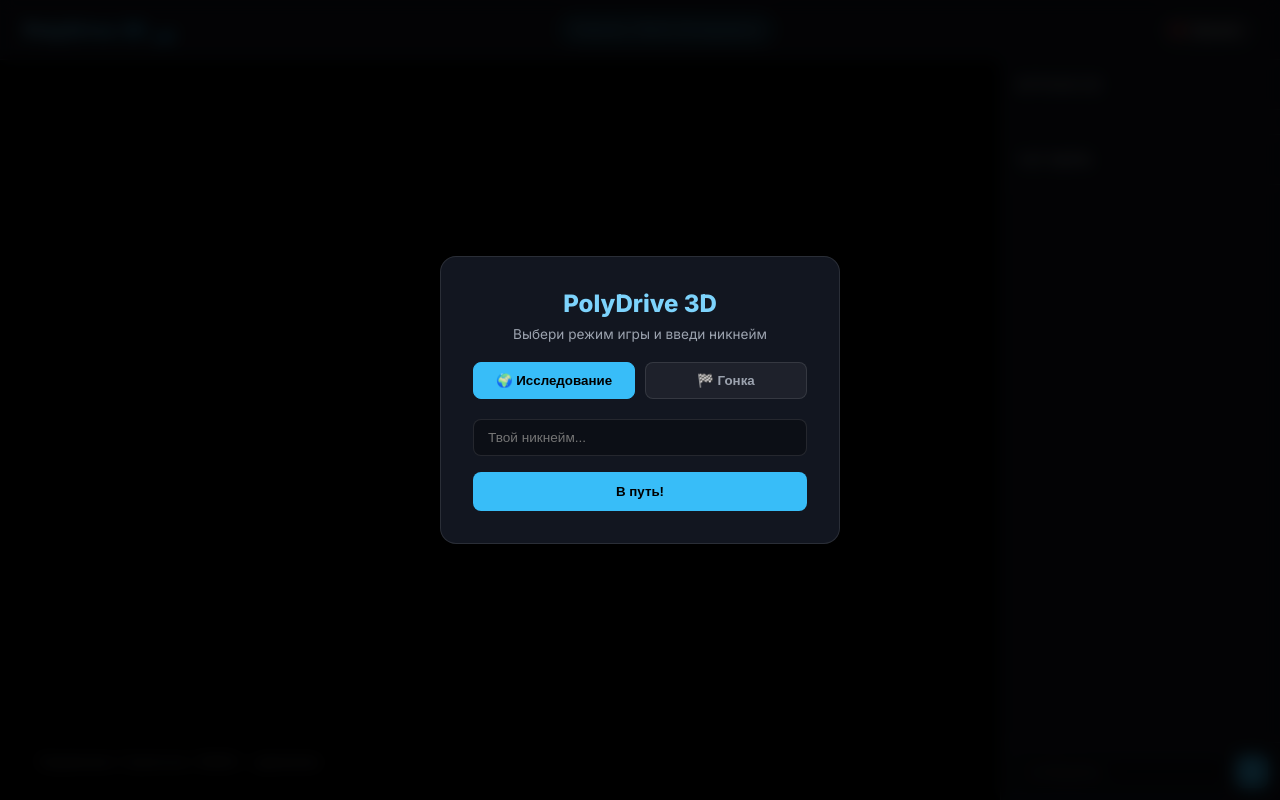
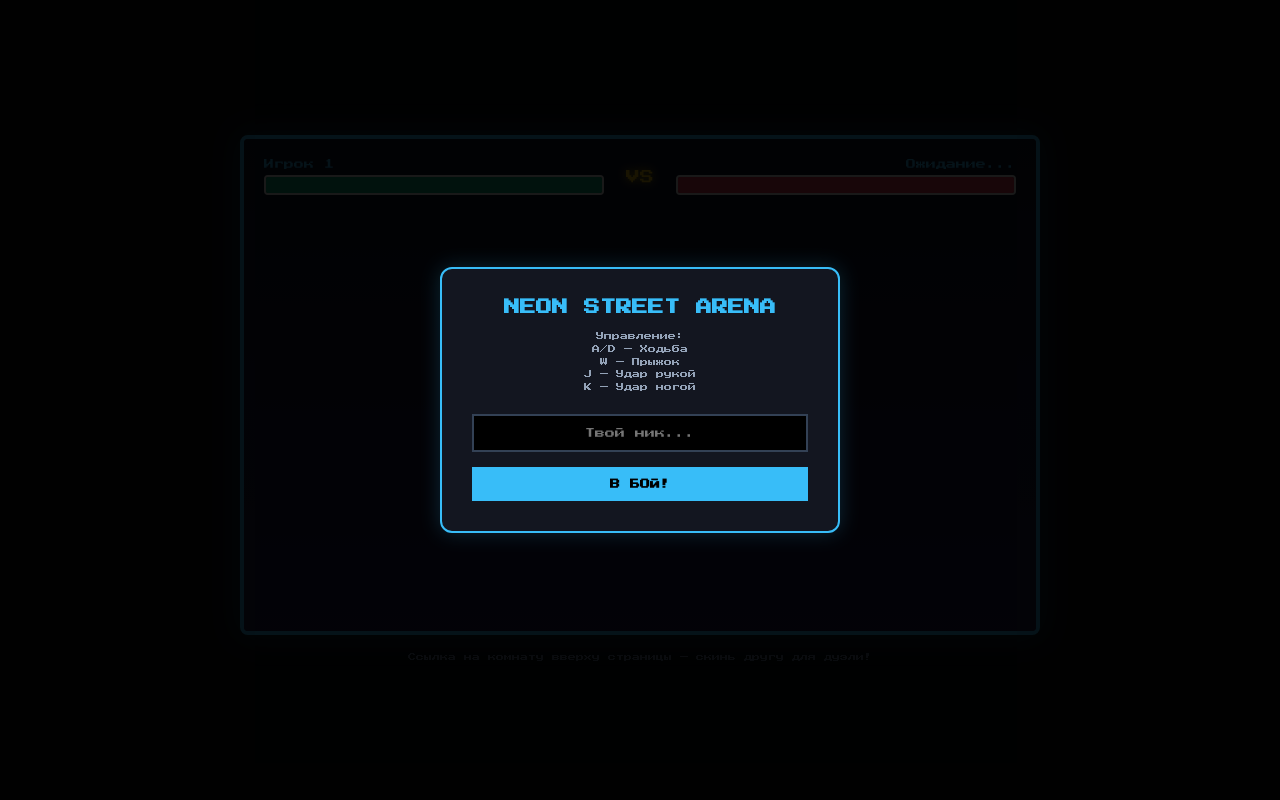
Before and after one commit to summus302014-ai/game, a website: page index.html in a window 1280 px wide. Drawn offline with nearby package versions, Linux system fonts and the light colour scheme.

Commit message:
Update index.html

```diff
--- a/index.html
+++ b/index.html
@@ -3,112 +3,124 @@
 <head>
     <meta charset="UTF-8">
     <meta name="viewport" content="width=device-width, initial-scale=1.0">
-    <title>PolyDrive 3D — Multiplayer Worlds</title>
-    <link href="https://fonts.googleapis.com/css2?family=Inter:wght@400;600;800&display=swap" rel="stylesheet">
+    <title>Neon Street Arena — Retro Fighter</title>
+    <link href="https://fonts.googleapis.com/css2?family=Press+Start+2P&display=swap" rel="stylesheet">
     <script src="https://cdn.socket.io/4.7.2/socket.io.min.js"></script>
-    <script src="https://cdnjs.cloudflare.com/ajax/libs/three.js/r128/three.min.js"></script>
     <style>
         :root {
-            --bg-dark: #0f1117;
-            --panel-bg: rgba(22, 26, 38, 0.85);
-            --accent: #38bdf8;
-            --accent-hover: #0ea5e9;
-            --border: rgba(255, 255, 255, 0.1);
+            --bg: #090a0f;
+            --panel: #131620;
+            --accent: #f43f5e;
             --text: #f3f4f6;
-            --text-dim: #9ca3af;
         }
 
         * { box-sizing: border-box; margin: 0; padding: 0; user-select: none; }
-        body { font-family: 'Inter', sans-serif; background-color: var(--bg-dark); color: var(--text); height: 100vh; overflow: hidden; display: flex; flex-direction: column; }
+        body { font-family: 'Press Start 2P', monospace; background-color: var(--bg); color: var(--text); height: 100vh; overflow: hidden; display: flex; flex-direction: column; align-items: center; justify-content: center; }
 
-        header {
-            height: 60px; background: var(--panel-bg); backdrop-filter: blur(12px); border-bottom: 1px solid var(--border);
-            display: flex; align-items: center; justify-content: space-between; padding: 0 24px; z-index: 10;
+        .game-container {
+            position: relative;
+            width: 800px;
+            height: 500px;
+            background: #1a1c29;
+            border: 4px solid #38bdf8;
+            box-shadow: 0 0 30px rgba(56, 189, 248, 0.3);
+            border-radius: 8px;
+            overflow: hidden;
         }
-        .logo { font-size: 1.2rem; font-weight: 800; background: linear-gradient(135deg, #7dd3fc, #0ea5e9); -webkit-background-clip: text; -webkit-text-fill-color: transparent; }
 
-        .room-badge { background: rgba(56, 189, 248, 0.15); border: 1px solid var(--accent); padding: 5px 12px; border-radius: 20px; font-size: 0.8rem; cursor: pointer; color: #7dd3fc; }
-        .status-badge { display: flex; align-items: center; gap: 8px; font-size: 0.85rem; background: rgba(255, 255, 255, 0.05); padding: 6px 14px; border-radius: 20px; border: 1px solid var(--border); }
-        .dot { width: 8px; height: 8px; border-radius: 50%; background: #ef4444; box-shadow: 0 0 8px #ef4444; }
-        .dot.online { background: #10b981; box-shadow: 0 0 8px #10b981; }
+        canvas { display: block; background: linear-gradient(to bottom, #0f172a, #1e1b4b); }
 
-        .workspace { flex: 1; display: flex; position: relative; }
-        .canvas-container { flex: 1; position: relative; background: #000; overflow: hidden; }
-        #webgl-container { width: 100%; height: 100%; display: block; }
+        /* HUD (Интерфейс здоровья) */
+        .hud {
+            position: absolute;
+            top: 20px;
+            left: 20px;
+            right: 20px;
+            display: flex;
+            justify-content: space-between;
+            align-items: center;
+            pointer-events: none;
+        }
 
-        .sidebar { width: 280px; background: var(--panel-bg); backdrop-filter: blur(12px); border-left: 1px solid var(--border); display: flex; flex-direction: column; z-index: 5; }
-        .panel-header { padding: 16px; font-size: 0.9rem; font-weight: 600; border-bottom: 1px solid var(--border); color: var(--text-dim); text-transform: uppercase; }
-        .players-list { padding: 12px; display: flex; flex-direction: column; gap: 8px; max-height: 180px; overflow-y: auto; }
-        .player-card { display: flex; align-items: center; gap: 10px; padding: 8px 12px; background: rgba(255, 255, 255, 0.03); border-radius: 8px; font-size: 0.9rem; }
+        .fighter-hud {
+            width: 340px;
+        }
 
-        .chat-section { flex: 1; display: flex; flex-direction: column; border-top: 1px solid var(--border); }
-        .messages { flex: 1; padding: 12px; overflow-y: auto; display: flex; flex-direction: column; gap: 8px; font-size: 0.85rem; }
-        .msg { background: rgba(255, 255, 255, 0.03); padding: 8px 10px; border-radius: 6px; line-height: 1.4; }
-        .msg .author { font-weight: 600; color: var(--accent); margin-bottom: 2px; }
-        .chat-input { padding: 12px; border-top: 1px solid var(--border); display: flex; gap: 8px; }
-        input[type="text"] { flex: 1; background: rgba(0, 0, 0, 0.3); border: 1px solid var(--border); border-radius: 8px; padding: 8px 12px; color: #fff; outline: none; font-size: 0.85rem; }
-        .btn-send { background: var(--accent); border: none; color: #fff; padding: 0 12px; border-radius: 8px; cursor: pointer; font-weight: 600; }
+        .name-tag { font-size: 10px; margin-bottom: 6px; color: #38bdf8; }
+        .hp-bar-bg { width: 100%; height: 20px; background: #334155; border: 2px solid #fff; border-radius: 4px; overflow: hidden; }
+        .hp-bar-fill { width: 100%; height: 100%; background: #10b981; transition: width 0.2s; }
+        .hp-bar-fill.right { background: #f43f5e; }
 
-        .modal { position: fixed; inset: 0; background: rgba(0,0,0,0.85); backdrop-filter: blur(8px); display: flex; align-items: center; justify-content: center; z-index: 100; }
-        .modal-card { background: var(--panel-bg); border: 1px solid var(--border); padding: 32px; border-radius: 16px; width: 400px; text-align: center; box-shadow: 0 10px 30px rgba(0,0,0,0.5); }
-        .modal-card h2 { margin-bottom: 8px; color: #7dd3fc; }
-        .modal-card p { font-size: 0.85rem; color: var(--text-dim); margin-bottom: 20px; }
-        .modal-card input { width: 100%; margin-bottom: 16px; padding: 10px 14px; background: rgba(0,0,0,0.3); border: 1px solid var(--border); border-radius: 8px; color: #fff; outline: none; }
+        .vs-badge { font-size: 14px; color: #facc15; text-shadow: 0 0 10px #facc15; }
 
-        .mode-select { display: flex; gap: 10px; margin-bottom: 20px; }
-        .mode-btn { flex: 1; padding: 10px; background: rgba(255,255,255,0.05); border: 1px solid var(--border); border-radius: 8px; color: var(--text-dim); cursor: pointer; font-weight: 600; transition: 0.2s; }
-        .mode-btn.selected { background: var(--accent); color: #000; border-color: var(--accent); }
+        /* Модальное окно */
+        .modal {
+            position: fixed;
+            inset: 0;
+            background: rgba(0,0,0,0.9);
+            display: flex;
+            align-items: center;
+            justify-content: center;
+            z-index: 100;
+        }
 
-        .btn-main { width: 100%; padding: 12px; background: var(--accent); border: none; border-radius: 8px; color: #000; font-weight: 800; cursor: pointer; transition: background 0.2s; }
-        .btn-main:hover { background: var(--accent-hover); }
+        .modal-card {
+            background: var(--panel);
+            border: 2px solid #38bdf8;
+            padding: 30px;
+            border-radius: 12px;
+            text-align: center;
+            width: 400px;
+            box-shadow: 0 0 20px rgba(56,189,248,0.2);
+        }
 
-        .controls-hint { position: absolute; bottom: 20px; left: 20px; background: rgba(0,0,0,0.7); padding: 10px 16px; border-radius: 8px; font-size: 0.8rem; color: var(--text-dim); border: 1px solid var(--border); pointer-events: none; }
+        .modal-card h2 { font-size: 16px; margin-bottom: 15px; color: #38bdf8; }
+        .modal-card p { font-size: 8px; color: #94a3b8; margin-bottom: 20px; line-height: 1.6; }
+        .modal-card input {
+            width: 100%; padding: 12px; background: #000; border: 2px solid #334155;
+            color: #fff; font-family: 'Press Start 2P', monospace; font-size: 10px; text-align: center; margin-bottom: 15px; outline: none;
+        }
+        .modal-card input:focus { border-color: #38bdf8; }
+
+        .btn {
+            width: 100%; padding: 12px; background: #38bdf8; border: none; color: #000;
+            font-family: 'Press Start 2P', monospace; font-size: 10px; font-weight: bold; cursor: pointer; transition: 0.2s;
+        }
+        .btn:hover { background: #7dd3fc; box-shadow: 0 0 10px #38bdf8; }
+
+        .controls-hint {
+            margin-top: 15px; font-size: 8px; color: #64748b; text-align: center; line-height: 1.8;
+        }
     </style>
 </head>
 <body>
 
     <div class="modal" id="loginModal">
         <div class="modal-card">
-            <h2>PolyDrive 3D</h2>
-            <p>Выбери режим игры и введи никнейм</p>
-            <div class="mode-select">
-                <button class="mode-btn selected" id="btnExplore" onclick="setMode('explore')">🌍 Исследование</button>
-                <button class="mode-btn" id="btnRace" onclick="setMode('race')">🏁 Гонка</button>
-            </div>
-            <input type="text" id="usernameInput" placeholder="Твой никнейм..." maxlength="15">
-            <button class="btn-main" onclick="joinGame()">В путь!</button>
+            <h2>NEON STREET ARENA</h2>
+            <p>Управление:<br>A/D — Ходьба<br>W — Прыжок<br>J — Удар рукой<br>K — Удар ногой</p>
+            <input type="text" id="usernameInput" placeholder="Твой ник..." maxlength="10">
+            <button class="btn" onclick="joinGame()">В БОЙ!</button>
         </div>
     </div>
 
-    <header>
-        <div class="logo">PolyDrive 3D 🏎️</div>
-        <div class="room-badge" id="roomBadge" onclick="copyLink()">Комната: Загрузка...</div>
-        <div class="status-badge">
-            <div class="dot" id="statusDot"></div>
-            <span id="statusText">Офлайн</span>
-        </div>
-    </header>
-
-    <div class="workspace">
-        <div class="canvas-container" id="canvasContainer">
-            <div id="webgl-container"></div>
-            <div class="controls-hint" id="hintsText">Управление: Стрелочки / WASD — движение</div>
+    <div class="game-container">
+        <div class="hud">
+            <div class="fighter-hud">
+                <div class="name-tag" id="p1Name">Игрок 1</div>
+                <div class="hp-bar-bg"><div class="hp-bar-fill" id="p1Hp" style="width: 100%;"></div></div>
+            </div>
+            <div class="vs-badge">VS</div>
+            <div class="fighter-hud" style="text-align: right;">
+                <div class="name-tag" id="p2Name">Ожидание...</div>
+                <div class="hp-bar-bg"><div class="hp-bar-fill right" id="p2Hp" style="width: 100%;"></div></div>
+            </div>
         </div>
 
-        <div class="sidebar">
-            <div class="panel-header">Игроки (<span id="onlineCount">0</span>)</div>
-            <div class="players-list" id="playersList"></div>
+        <canvas id="fightCanvas" width="800" height="500"></canvas>
+    </div>
 
-            <div class="chat-section">
-                <div class="panel-header">Чат мира</div>
-                <div class="messages" id="chatMessages"></div>
-                <div class="chat-input">
-                    <input type="text" id="msgInput" placeholder="Сообщение...">
-                    <button class="btn-send" onclick="sendMsg()">></button>
-                </div>
-            </div>
-        </div>
-    </div>
+    <div class="controls-hint">Ссылка на комнату вверху страницы — скинь другу для дуэли!</div>
 
     <script>
         // ВСТАВЬ СВОЮ ССЫЛКУ С RENDER СЮДА:
@@ -116,83 +128,18 @@
 
         let socket;
         let nickname = "";
-        let gameMode = "explore";
-        let remoteCars = {};
-
         const urlParams = new URLSearchParams(window.location.search);
         let roomId = urlParams.get('room');
         if (!roomId) {
             roomId = Math.random().toString(36).substring(2, 8);
             window.history.replaceState({}, '', `?room=${roomId}`);
         }
-        document.getElementById('roomBadge').innerText = `Комната: ${roomId} (Копировать)`;
 
-        function copyLink() {
-            navigator.clipboard.writeText(window.location.href);
-            alert('Ссылка на мир скопирована! Отправь другу.');
-        }
+        const canvas = document.getElementById('fightCanvas');
+        const ctx = canvas.getContext('2d');
 
-        function setMode(m) {
-            gameMode = m;
-            document.getElementById('btnExplore').classList.toggle('selected', m === 'explore');
-            document.getElementById('btnRace').classList.toggle('selected', m === 'race');
-            document.getElementById('hintsText').innerText = m === 'explore' ?
-                'Режим: Свободное исследование холмов и рельефа' :
-                'Режим: Кольцевая гонка с препятствиями!';
-        }
-
-        // --- THREE.JS 3D МИР ---
-        const container = document.getElementById('webgl-container');
-        const scene = new THREE.Scene();
-        scene.background = new THREE.Color(0x0f1117);
-        scene.fog = new THREE.FogExp2(0x0f1117, 0.015);
-
-        const camera = new THREE.PerspectiveCamera(60, container.clientWidth / container.clientHeight, 0.1, 1000);
-        const renderer = new THREE.WebGLRenderer({ antialias: true });
-        renderer.setSize(container.clientWidth, container.clientHeight);
-        renderer.shadowMap.enabled = true;
-        container.appendChild(renderer.domElement);
-
-        // Свет
-        const ambientLight = new THREE.AmbientLight(0xffffff, 0.6);
-        scene.add(ambientLight);
-        const dirLight = new THREE.DirectionalLight(0x38bdf8, 1.2);
-        dirLight.position.set(50, 100, 50);
-        scene.add(dirLight);
-
-        // Земля (рельеф)
-        const planeGeo = new THREE.PlaneGeometry(500, 500, 40, 40);
-        planeGeo.rotateX(-Math.PI / 2);
-        // Создаем холмы через вершины
-        const pos = planeGeo.attributes.position;
-        for (let i = 0; i < pos.count; i++) {
-            let px = pos.getX(i);
-            let pz = pos.getZ(i);
-            if (Math.abs(px) > 20 || Math.abs(pz) > 20) {
-                pos.setY(i, Math.sin(px * 0.05) * Math.cos(pz * 0.05) * 6);
-            }
-        }
-        planeGeo.computeVertexNormals();
-        const planeMat = new THREE.MeshStandardMaterial({ color: 0x1e293b, roughness: 0.8 });
-        const terrain = new THREE.Mesh(planeGeo, planeMat);
-        scene.add(terrain);
-
-        // Наша машинка (3D модель из кубиков)
-        const carGroup = new THREE.Group();
-        const bodyMat = new THREE.MeshStandardMaterial({ color: 0x38bdf8, metalness: 0.5 });
-        const bodyMesh = new THREE.Mesh(new THREE.BoxGeometry(2, 0.8, 4), bodyMat);
-        bodyMesh.position.y = 0.6;
-        carGroup.add(bodyMesh);
-
-        const roofMesh = new THREE.Mesh(new THREE.BoxGeometry(1.6, 0.6, 2), bodyMat);
-        roofMesh.position.set(0, 1.2, -0.2);
-        carGroup.add(roofMesh);
-        scene.add(carGroup);
-
-        // Физика нашей машины
-        let carPos = { x: 0, y: 1, z: 0 };
-        let carAngle = 0;
-        let carSpeed = 0;
+        let myData = { x: 150, y: 350, vx: 0, vy: 0, state: 'idle' };
+        let allPlayers = {};
         let keys = {};
 
         window.onkeydown = (e) => keys[e.code] = true;
@@ -207,91 +154,126 @@
             socket = io(SERVER_URL);
 
             socket.on('connect', () => {
-                document.getElementById('statusDot').classList.add('online');
-                document.getElementById('statusText').innerText = 'Онлайн';
-                socket.emit('join_room', { roomId, username: nickname, mode: gameMode });
+                socket.emit('join_room', { roomId, username: nickname });
             });
 
-            socket.on('update_players', (players) => {
-                const list = document.getElementById('playersList');
-                const keysArr = Object.keys(players);
-                document.getElementById('onlineCount').innerText = keysArr.length;
-                list.innerHTML = '';
+            socket.on('room_full', () => {
+                alert('Комната заполнена! Попробуй зайти по другой ссылке.');
+                window.location.reload();
+            });
 
-                keysArr.forEach(id => {
+            socket.on('update_game', (players) => {
+                allPlayers = players;
+
+                // Обновляем шкалы здоровья в HUD
+                for (let id in players) {
                     let p = players[id];
-                    list.innerHTML += `<div class="player-card"><span>🚗 ${p.name} (${p.mode === 'explore'?'Исследует':'Гонка'})</span></div>`;
-
-                    if (id !== socket.id) {
-                        if (!remoteCars[id]) {
-                            // Создаем модель для другого игрока
-                            const rMesh = new THREE.Mesh(new THREE.BoxGeometry(2, 0.8, 4), new THREE.MeshStandardMaterial({ color: 0xf43f5e }));
-                            scene.add(rMesh);
-                            remoteCars[id] = rMesh;
-                        }
-                        remoteCars[id].position.set(p.x, p.y, p.z);
-                        remoteCars[id].rotation.y = p.ry;
-                    }
-                });
-
-                // Удаляем вышедших
-                for (let id in remoteCars) {
-                    if (!players[id]) {
-                        scene.remove(remoteCars[id]);
-                        delete remoteCars[id];
+                    if (p.side === 'left') {
+                        document.getElementById('p1Name').innerText = p.name;
+                        document.getElementById('p1Hp').style.width = p.hp + '%';
+                    } else {
+                        document.getElementById('p2Name').innerText = p.name;
+                        document.getElementById('p2Hp').style.width = p.hp + '%';
                     }
                 }
             });
 
-            socket.on('chat_message', (data) => {
-                const box = document.getElementById('chatMessages');
-                box.innerHTML += `<div class="msg"><div class="author">${data.user}</div><div>${data.text}</div></div>`;
-                box.scrollTop = box.scrollHeight;
-            });
-
-            animate();
+            requestAnimationFrame(gameLoop);
         }
 
-        function animate() {
-            requestAnimationFrame(animate);
+        function update() {
+            if (!socket) return;
 
-            // Управление машиной
-            if (keys['ArrowUp'] || keys['KeyW']) carSpeed += 0.015;
-            if (keys['ArrowDown'] || keys['KeyS']) carSpeed -= 0.015;
-            carSpeed *= 0.95; // трение
-
-            if (keys['ArrowLeft'] || keys['KeyA']) carAngle += 0.03 * (carSpeed * 2);
-            if (keys['ArrowRight'] || keys['KeyD']) carAngle -= 0.03 * (carSpeed * 2);
-
-            carPos.x += Math.sin(carAngle) * carSpeed;
-            carPos.z += Math.cos(carAngle) * carSpeed;
-
-            // Плавное следование рельефу
-            carPos.y = Math.sin(carPos.x * 0.05) * Math.cos(carPos.z * 0.05) * 6 + 0.5;
-
-            carGroup.position.set(carPos.x, carPos.y, carPos.z);
-            carGroup.rotation.y = carAngle;
-
-            // Камера следит за машиной сзади
-            camera.position.x = carPos.x - Math.sin(carAngle) * 12;
-            camera.position.y = carPos.y + 5;
-            camera.position.z = carPos.z - Math.cos(carAngle) * 12;
-            camera.lookAt(carPos.x, carPos.y + 1, carPos.z);
-
-            // Отправляем координаты на сервер
-            if (socket && socket.connected) {
-                socket.emit('player_move', { x: carPos.x, y: carPos.y, z: carPos.z, rx: 0, ry: carAngle });
+            // Простое управление физикой бойца
+            if (keys['KeyA'] || keys['ArrowLeft']) {
+                myData.x -= 4;
+                myData.state = 'walk';
+            } else if (keys['KeyD'] || keys['ArrowRight']) {
+                myData.x += 4;
+                myData.state = 'walk';
+            } else {
+                myData.state = 'idle';
             }
 
-            renderer.render(scene, camera);
+            // Прыжок
+            if ((keys['KeyW'] || keys['ArrowUp']) && myData.y >= 350) {
+                myData.vy = -12;
+            }
+
+            myData.vy += 0.6; // гравитация
+            myData.y += myData.vy;
+            if (myData.y > 350) {
+                myData.y = 350;
+                myData.vy = 0;
+            }
+
+            // Границы экрана
+            if (myData.x < 50) myData.x = 50;
+            if (myData.x > 750) myData.x = 750;
+
+            let action = null;
+            if (keys['KeyJ']) action = 'punch';
+            if (keys['KeyK']) action = 'kick';
+
+            socket.emit('player_action', {
+                x: myData.x,
+                y: myData.y,
+                state: action ? action : myData.state,
+                action: action
+            });
         }
 
-        function sendMsg() {
-            const input = document.getElementById('msgInput');
-            if (input.value.trim() && socket) {
-                socket.emit('chat_message', input.value.trim());
-                input.value = '';
+        function draw() {
+            ctx.clearRect(0, 0, canvas.width, canvas.height);
+
+            // Рисуем фон (киберпанк-улица с неоновыми полосами)
+            ctx.fillStyle = '#0f172a';
+            ctx.fillRect(0, 0, canvas.width, 380);
+
+            // Земля
+            ctx.fillStyle = '#1e293b';
+            ctx.fillRect(0, 380, canvas.width, 120);
+            ctx.fillStyle = '#38bdf8';
+            ctx.fillRect(0, 380, canvas.width, 4);
+
+            // Рисуем всех бойцов
+            for (let id in allPlayers) {
+                let p = allPlayers[id];
+
+                ctx.save();
+                ctx.translate(p.x, p.y);
+
+                // Тело бойца (стилизованный ретро-робот/боец)
+                ctx.fillStyle = p.side === 'left' ? '#38bdf8' : '#f43f5e';
+                ctx.shadowColor = p.side === 'left' ? '#38bdf8' : '#f43f5e';
+                ctx.shadowBlur = 15;
+
+                // Туловище
+                ctx.fillRect(-15, -60, 30, 45);
+                // Голова
+                ctx.fillRect(-10, -80, 20, 20);
+
+                // Анимация удара или движения
+                if (p.state === 'punch') {
+                    ctx.fillRect(p.side === 'left' ? 15 : -35, -50, 25, 10); // кулак
+                } else if (p.state === 'kick') {
+                    ctx.fillRect(p.side === 'left' ? 15 : -35, -20, 30, 10); // нога
+                }
+
+                ctx.restore();
+
+                // Никнейм над бойцом
+                ctx.fillStyle = '#fff';
+                ctx.font = '8px "Press Start 2P"';
+                ctx.textAlign = 'center';
+                ctx.fillText(p.name, p.x, p.y - 95);
             }
+        }
+
+        function gameLoop() {
+            update();
+            draw();
+            requestAnimationFrame(gameLoop);
         }
     </script>
 </body>
```
